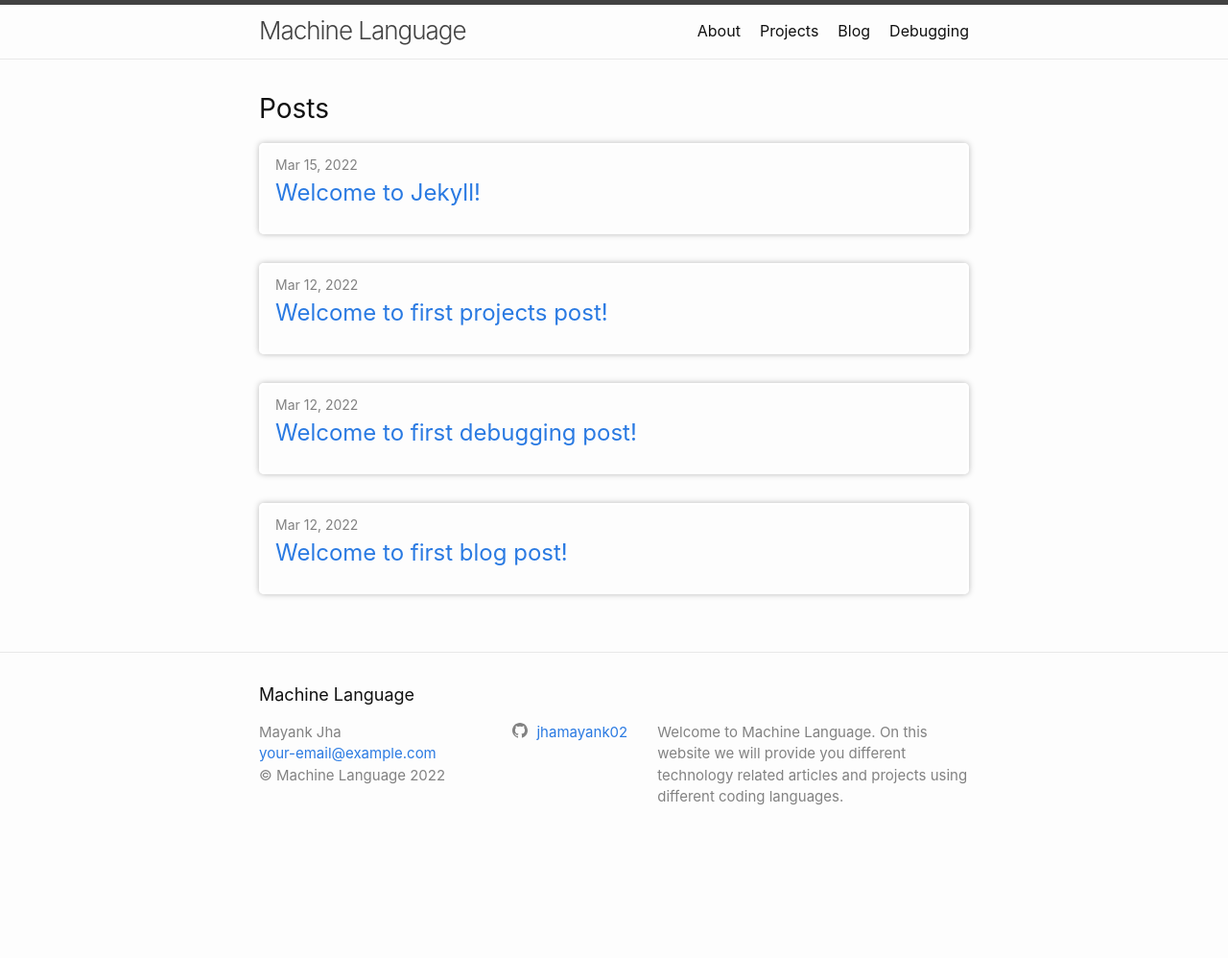
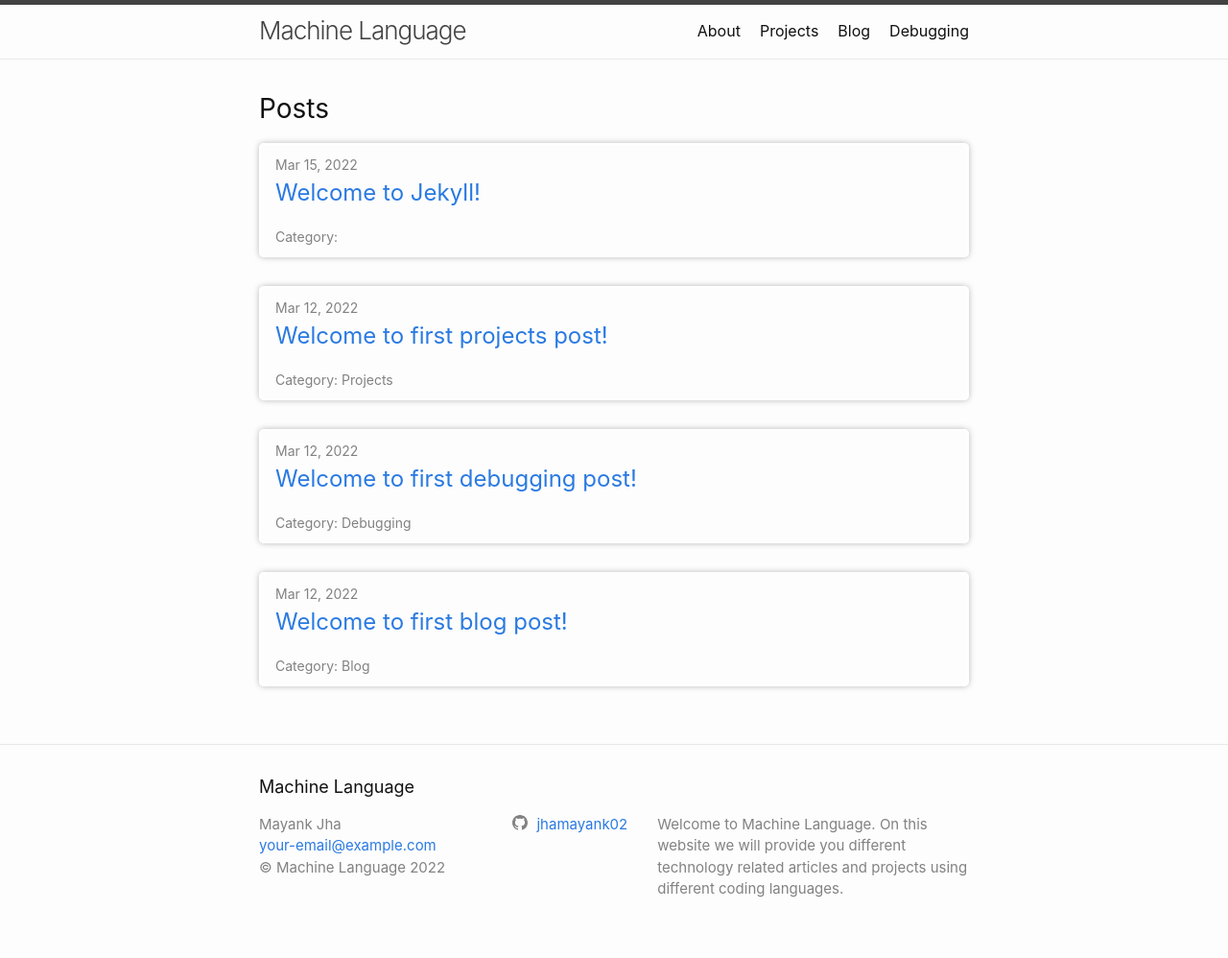
Before and after one commit to jhamayank02/machinelanguage, a Jekyll site: the page built from index.markdown, in a window 1280 px wide. Shown: the whole page at 96% size. Built offline with Jekyll 4.4.1, drawn with Linux system fonts in a browser that asks for light colours; before the commit the page ends 902 px from its top, so only the background shows below that.

Commit message:
Update home.html

```diff
--- a/_layouts/home.html
+++ b/_layouts/home.html
@@ -21,6 +21,7 @@ layout: default
             {{ post.title | escape }}
           </a>
         </h3>
+        <span class="post-meta">Category: {{ post.category }}</span>
         {%- if site.show_excerpts -%}
           {{ post.excerpt }}
         {%- endif -%}
```
